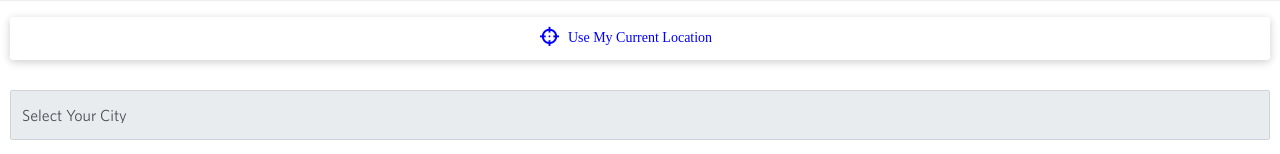
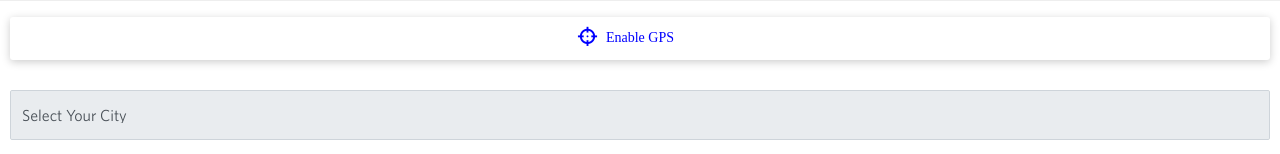
Before and after one commit to er-aniruddha/g-app-assets, a plain HTML site: page address.html in a window 1280 px wide. Shown: the top 154 px of the page. Drawn offline with nearby package versions, Linux system fonts and the light colour scheme; files whose address does not match are found by name.

Commit message:
Update address.html

```diff
--- a/address.html
+++ b/address.html
@@ -29,7 +29,7 @@
             <div class="pick-add">
               <div id="_gps_chkBtn">
                 <h5><a href="javascript:void(0);"><span class="loc-txt"><span class="mdi mdi-target">
-                      </span> Use my current location</span></a></h5>
+                      </span> Enable GPS</span></a></h5>
               </div>
               <div class="text-center" id="_spinner_Btn" style="display: none;">
                 <h5>
```
